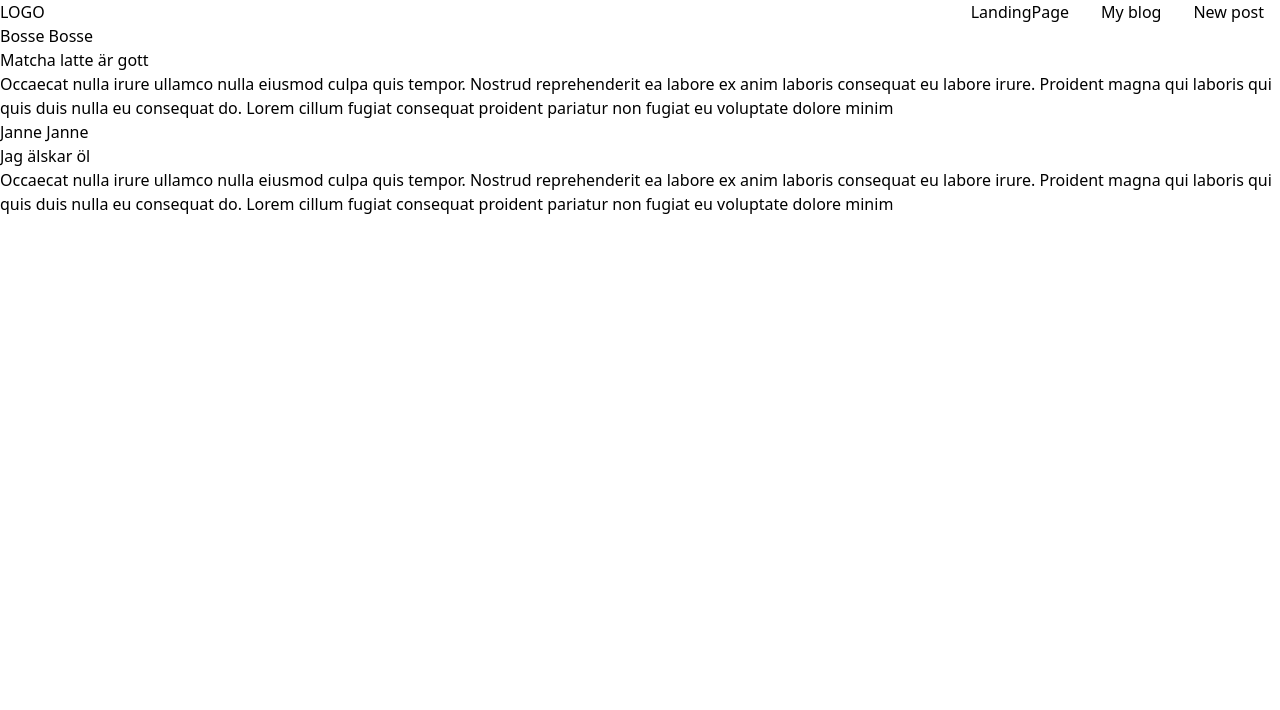
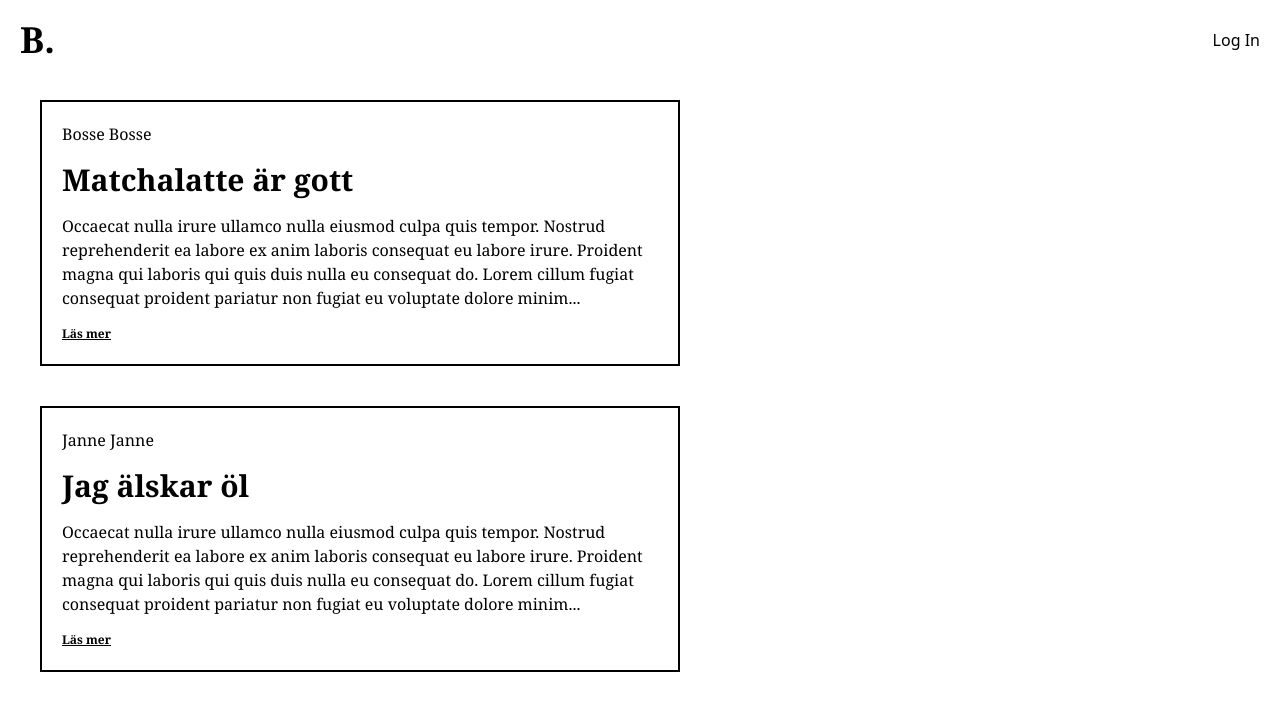
Before and after one commit to Fredtorn/Blog_react, a React (Vite) app: page / in a window 1280 px wide. Shown: the top 710 px of the page. Built offline with nearby package versions, Linux system fonts and the light colour scheme.

Commit message:
added login logout

```diff
--- /dev/null
+++ b/src/Components/BlogPostCard.jsx
@@ -0,0 +1,25 @@
+import { useBlog } from "../Context/BlogContext"
+
+const BlogPostCard = () => {
+
+    const { blogPosts } = useBlog();
+
+    return (
+        <div >
+            {blogPosts.map((blogPost) => (
+                <div className="border-2 border-solid border-black w-1/2 m-10 p-5 font-serif ">
+                    <div key={blogPost.id}>
+                        <h4 className="font-medium">{blogPost.author}</h4>
+                        <h2 className="text-3xl font-semibold mt-4 mb-4">{blogPost.title}</h2>
+                        <p>{blogPost.text}</p>
+                        <button className="mt-4 text-xs underline font-semibold">Läs mer</button>
+                    </div>
+                </div>
+
+            ))}
+        </div>
+
+    );
+};
+
+export default BlogPostCard;
--- /dev/null
+++ b/src/Components/ProtectedRoute.jsx
@@ -0,0 +1,5 @@
+import React from "react";
+import { Route, Redirect } from "react-router-dom";
+import { useAuth } from "../Context/AuthContext";
+
+const ProtectedRoute = ({com})
--- /dev/null
+++ b/src/Context/AuthContext.jsx
@@ -0,0 +1,25 @@
+import { createContext, useContext, useState } from "react";
+
+const AuthContext = createContext();
+
+export const AuthProvider = ({ children }) => {
+    const [isLoggedIn, setIsLoggedIn] = useState(false);
+
+
+    const login = () => {
+        setIsLoggedIn(true);
+    };
+
+    const logout = () => {
+        setIsLoggedIn(false);
+        ;
+    }
+
+    return (
+        <AuthContext.Provider value={{ isLoggedIn, login, logout }}>
+            {children}
+        </AuthContext.Provider>
+    );
+};
+
+export const useAuth = () => useContext(AuthContext);
--- a/src/Context/BlogContext.jsx
+++ b/src/Context/BlogContext.jsx
@@ -7,15 +7,15 @@ export const BlogProvider = ({ children }) => {
         {
             id: 1,
             author: "Bosse Bosse",
-            title: "Matcha latte är gott",
-            text: "Occaecat nulla irure ullamco nulla eiusmod culpa quis tempor. Nostrud reprehenderit ea labore ex anim laboris consequat eu labore irure. Proident magna qui laboris qui quis duis nulla eu consequat do. Lorem cillum fugiat consequat proident pariatur non fugiat eu voluptate dolore minim",
+            title: "Matchalatte är gott",
+            text: "Occaecat nulla irure ullamco nulla eiusmod culpa quis tempor. Nostrud reprehenderit ea labore ex anim laboris consequat eu labore irure. Proident magna qui laboris qui quis duis nulla eu consequat do. Lorem cillum fugiat consequat proident pariatur non fugiat eu voluptate dolore minim...",
             canEdit: false
         },
         {
             id: 2,
             author: "Janne Janne",
             title: "Jag älskar öl",
-            text: "Occaecat nulla irure ullamco nulla eiusmod culpa quis tempor. Nostrud reprehenderit ea labore ex anim laboris consequat eu labore irure. Proident magna qui laboris qui quis duis nulla eu consequat do. Lorem cillum fugiat consequat proident pariatur non fugiat eu voluptate dolore minim",
+            text: "Occaecat nulla irure ullamco nulla eiusmod culpa quis tempor. Nostrud reprehenderit ea labore ex anim laboris consequat eu labore irure. Proident magna qui laboris qui quis duis nulla eu consequat do. Lorem cillum fugiat consequat proident pariatur non fugiat eu voluptate dolore minim...",
             canEdit: false
         }
     ])
--- a/src/Header/Header.jsx
+++ b/src/Header/Header.jsx
@@ -1,18 +1,28 @@
 import React from "react"
 import { Link } from "react-router-dom"
+import { useAuth } from "../Context/AuthContext"
 
 const Header = () => {
 
+    const { isLoggedIn, login, logout } = useAuth();
+
     return (
-        <header className="box-border flex justify-between">
+        <header className="box-border flex justify-between m-5">
             <div>
-                <h1>LOGO</h1>
+                <h1 className="font-bold font-serif text-4xl">B.</h1>
             </div>
-            <div>
-                <Link to="/" className="p-4">LandingPage</Link>
-                <Link to="/myblog" className="p-4">My blog</Link>
-                <Link to="/newpost" className="p-4">New post</Link>
-            </div>
+            {isLoggedIn && (
+                <>
+                    <Link to="/" className="p-4">LandingPage</Link>
+                    <Link to="/myblog" className="p-4">My blog</Link>
+                    <Link to="/newpost" className="p-4">New post</Link>
+                </>
+            )}
+            {isLoggedIn ? (
+                <button onClick={logout}>Log Out</button>
+            ) : (
+                <button onClick={login}>Log In</button>
+            )}
         </header>
     )
 }
--- a/src/Pages/LandingPage/LandingPage.jsx
+++ b/src/Pages/LandingPage/LandingPage.jsx
@@ -1,21 +1,10 @@
-import { useBlog } from "../../Context/BlogContext"
+import BlogPostCard from "../../Components/BlogPostCard";
 
 const LandingPage = () => {
 
-    const { blogPosts } = useBlog();
-
-
-
     return (
         <main>
-            {blogPosts.map((blogPost) => (
-                <div key={blogPost.id}>
-                    <h4>{blogPost.author}</h4>
-                    <h2>{blogPost.title}</h2>
-                    <p>{blogPost.text}</p>
-
-                </div>
-            ))}
+            <BlogPostCard />
         </main>
     );
 };
--- a/src/Pages/NewPost/NewPost.jsx
+++ b/src/Pages/NewPost/NewPost.jsx
@@ -1,7 +1,6 @@
 const NewPost = () => {
-    return (
-        <div>New post</div>
-    )
-}
+
+    return <>New post</>
+};
 
 export default NewPost;
--- a/src/main.jsx
+++ b/src/main.jsx
@@ -3,11 +3,14 @@ import ReactDOM from 'react-dom/client'
 import App from './App.jsx'
 import './index.css'
 import { BlogProvider } from './Context/BlogContext.jsx'
+import { AuthProvider } from './Context/AuthContext.jsx'
 
 ReactDOM.createRoot(document.getElementById('root')).render(
   <React.StrictMode>
-    <BlogProvider>
-      <App />
-    </BlogProvider>
+    <AuthProvider>
+      <BlogProvider>
+        <App />
+      </BlogProvider>
+    </AuthProvider>
   </React.StrictMode>,
 )
```
Also changed, not shown: postcss.config.cjs (renamed from postcss.config.js).
